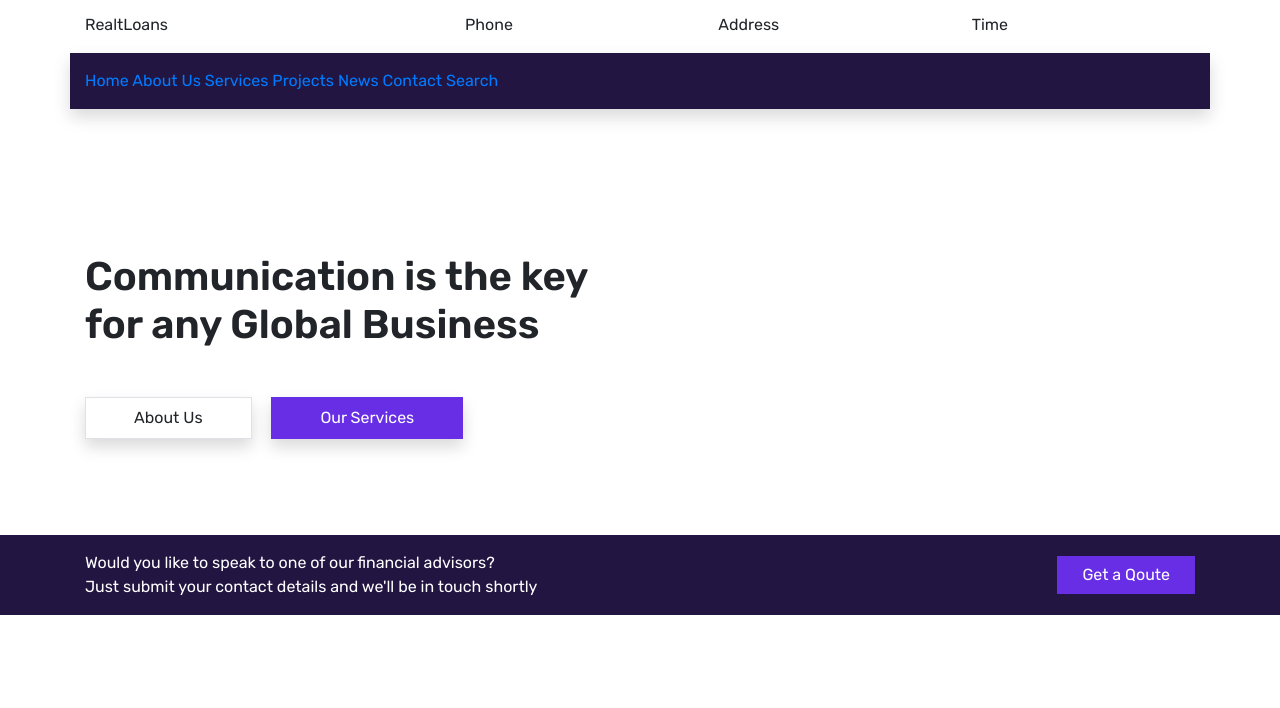
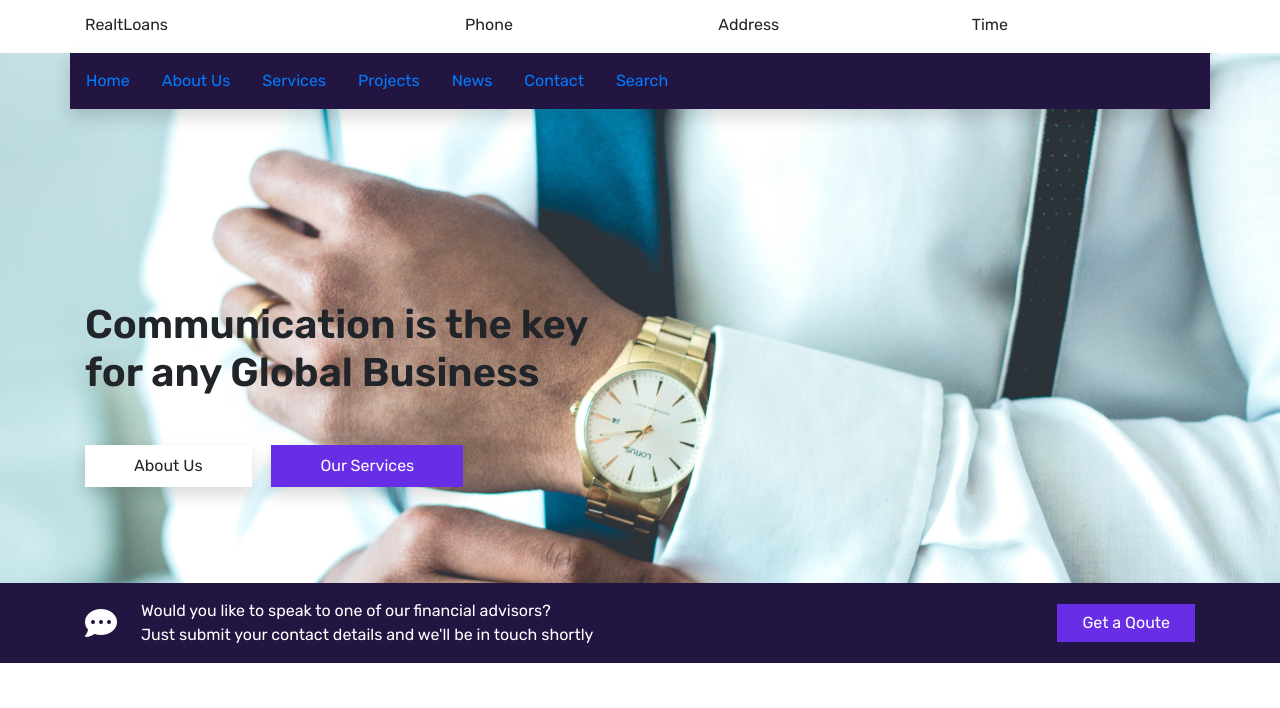
Before and after one commit to Cathella/Business-Template, a plain HTML site: page index.html in a window 1280 px wide. Shown: the part 41-749 px from the top of the page. Drawn offline with nearby package versions, Linux system fonts and the light colour scheme.

Commit message:
add logo images, more css styles

```diff
--- a/css/style.css
+++ b/css/style.css
@@ -30,3 +30,8 @@ h1, h2, h3, h4, h5, h6 {
 .dark-grey-text {
   color: #818181;
 }
+
+.header-bg-img {
+  background-size: cover;
+  background-image: url("../img/header2.jpg");
+}
--- a/index.html
+++ b/index.html
@@ -37,29 +37,35 @@
       </div>
     </div>
   </header>
-  <nav class="container purple-bg py-3 shadow">
-    <a href="#">Home</a>
-    <a href="#">About Us</a>
-    <a href="#">Services</a>
-    <a href="#">Projects</a>
-    <a href="#">News</a>
-    <a href="#">Contact</a>
-    <a href="#">Search</a>
+
+  <main>
+    <div class="header-bg-img">
+      <nav class="nav container purple-bg py-2 shadow mb-5">
+        <a class="nav-link" href="#">Home</a>
+        <a class="nav-link" href="#">About Us</a>
+        <a class="nav-link" href="#">Services</a>
+        <a class="nav-link" href="#">Projects</a>
+        <a class="nav-link" href="#">News</a>
+        <a class="nav-link" href="#">Contact</a>
+        <a class="nav-link" href="#">Search</a>
       </nav>
-  <main>
       <div class="container py-5">
         <h1 class="mt-5 pt-5 w-50">Communication is the key for any Global Business</h1>
         <div class="my-5">
-        <button class="btn border py-2 shadow px-5 rounded-0">About Us</button>
+          <button class="btn bg-white py-2 shadow px-5 rounded-0">About Us</button>
           <button class="btn text-white py-2 light-purple-bg shadow ml-3 px-5 rounded-0">Our Services</button>
+        </div>
       </div>
     </div>
     <div class="purple-bg py-3 mb-5">
       <div class="container">
         <div class="d-flex justify-content-between align-items-center">
-          <div class="">
+          <div class="d-flex align-items-center">
+            <i class="fas fa-2x text-white mr-4 fa-comment-dots"></i>
+            <div>
               <div class="text-white">Would you like to speak to one of our financial advisors?</div>
               <span class="text-white">Just submit your contact details and we'll be in touch shortly</span>
+            </div>
           </div>
           <div class="">
             <button class="btn text-white light-purple-bg rounded-0 px-4">Get a Qoute</button>
@@ -115,7 +121,7 @@
     </div>
     <div class="purple-bg text-white py-4 mb-5">
       <div class="container text-center">
-        <h3>We advise you, you call the right decision</h3>
+        <h3 class="mt-4">We advise you, you call the right decision</h3>
         <p class="mb-5 mb-3">We help everybody get their act together before they talk to investors.</p>
         <div class="row">
           <div class="col-md-3">
@@ -292,11 +298,21 @@
   <footer>
     <div class="container py-5 text-center">
       <div class="d-flex justify-content-between align-items-center">
-        <div>Logo 1</div>
-        <div>Logo 2</div>
-        <div>Logo 3</div>
-        <div>Logo 4</div>
-        <div>Logo 5</div>
+        <a href="#">
+          <img src="img/techstartmini2.png" alt="">
+        </a>
+        <a href="#">
+          <img src="img/Swanmini2.png" alt="">
+        </a>
+        <a href="#">
+          <img src="img/Infinitymini2.png" alt="">
+        </a>
+        <a href="#">
+          <img src="img/rkomini2.png" alt="">
+        </a>
+        <a href="#">
+          <img src="img/audiopromini2.png" alt="">
+        </a>
       </div>
     </div>
     <div class="purple-bg text-white py-5">
```
Also changed, not shown: img/Infinitymini2.png (added), img/Swanmini2.png (added), img/audiopromini2.png (added), img/header1.jpg (added), img/header2.jpg (added), img/rkomini2.png (added), img/techstartmini2.png (added). Lines whose indentation alone changed are shown as unchanged.
